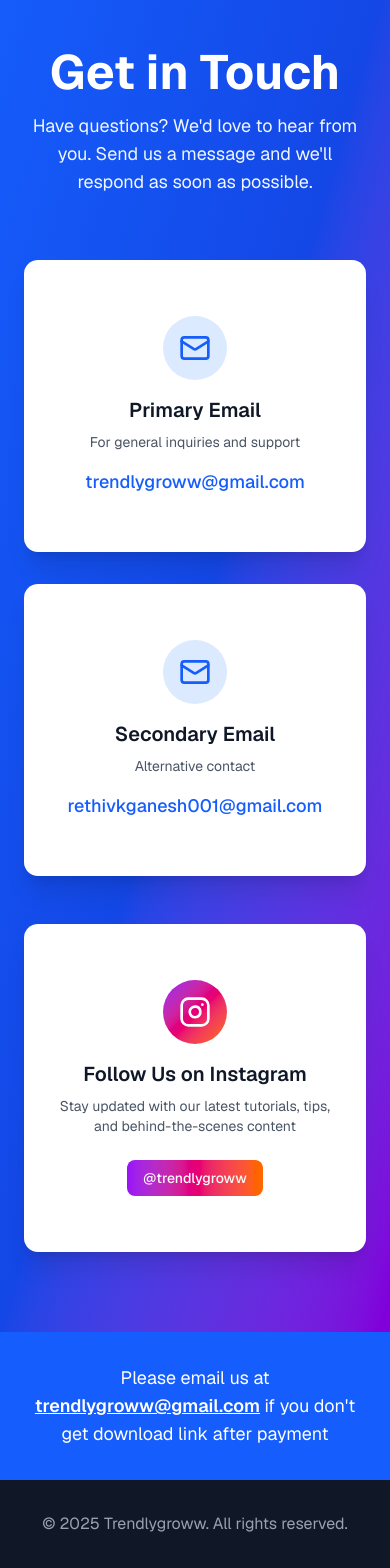
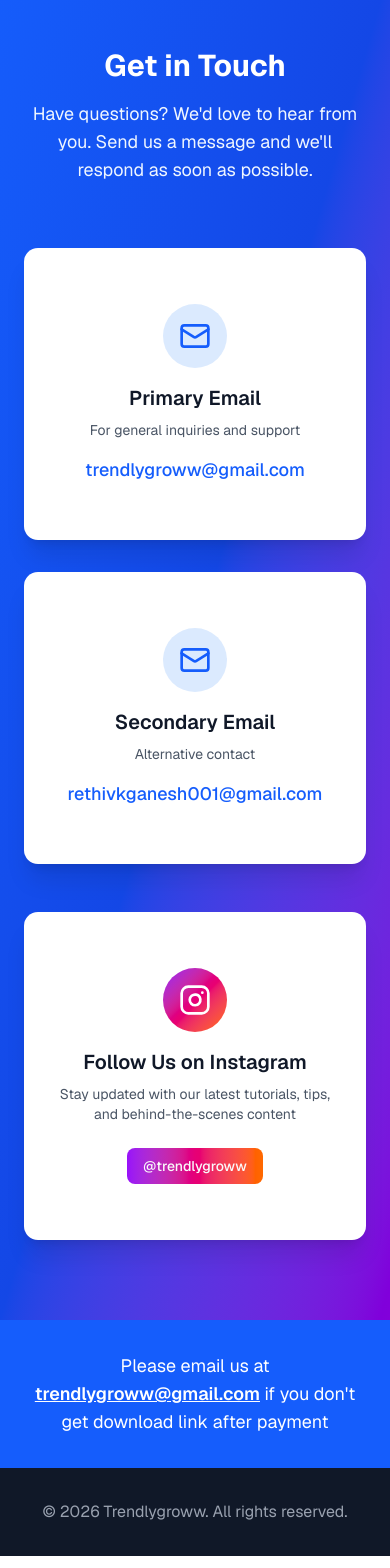
Before and after one commit to Meeranmk/trendly, a Next.js app: page /contact in a window 390 px wide. Shown: the part 105-1673 px from the top of the page. Built offline with nearby package versions, Linux system fonts and the light colour scheme.

Commit message:
Fix mobile text sizing and update copyright to 2026

```diff
--- a/app/contact/page.tsx
+++ b/app/contact/page.tsx
@@ -38,7 +38,7 @@ export default function ContactPage() {
             <section className="bg-gradient-to-br from-blue-600 via-blue-700 to-purple-700 py-20">
                 <div className="mx-auto max-w-4xl px-6">
                     <div className="text-center">
-                        <h1 className="text-balance text-5xl font-bold text-white">Get in Touch</h1>
+                        <h1 className="text-balance text-3xl font-bold text-white sm:text-4xl lg:text-5xl">Get in Touch</h1>
                         <p className="mt-4 text-lg text-blue-50">
                             Have questions? We'd love to hear from you. Send us a message and we'll respond as soon as possible.
                         </p>
@@ -133,7 +133,7 @@ export default function ContactPage() {
             {/* Footer */}
             <footer className="bg-gray-900 py-8">
                 <div className="mx-auto max-w-7xl px-6 text-center">
-                    <p className="text-gray-400">© 2025 Trendlygroww. All rights reserved.</p>
+                    <p className="text-gray-400">© 2026 Trendlygroww. All rights reserved.</p>
                 </div>
             </footer>
         </div>
--- a/app/faq/page.tsx
+++ b/app/faq/page.tsx
@@ -37,7 +37,7 @@ export default function FAQPage() {
             {/* FAQ Hero Section */}
             <section className="bg-gradient-to-br from-blue-600 via-blue-700 to-purple-700 py-20">
                 <div className="mx-auto max-w-4xl px-6 text-center">
-                    <h1 className="text-balance text-5xl font-bold text-white">Frequently Asked Questions</h1>
+                    <h1 className="text-balance text-3xl font-bold text-white sm:text-4xl lg:text-5xl">Frequently Asked Questions</h1>
                     <p className="mt-4 text-lg text-blue-50">
                         Find answers to common questions about our AI tools, pricing, and policies
                     </p>
@@ -120,7 +120,7 @@ export default function FAQPage() {
             {/* Footer */}
             <footer className="bg-gray-900 py-8">
                 <div className="mx-auto max-w-7xl px-6 text-center">
-                    <p className="text-gray-400">© 2025 Trendlygroww. All rights reserved.</p>
+                    <p className="text-gray-400">© 2026 Trendlygroww. All rights reserved.</p>
                 </div>
             </footer>
         </div>
--- a/app/page.tsx
+++ b/app/page.tsx
@@ -39,7 +39,7 @@ export default function TrendlygrowwPage() {
         <div className="mx-auto max-w-7xl px-6">
           <div className="grid gap-12 lg:grid-cols-2 lg:items-center">
             <div>
-              <h1 className="text-balance text-3xl font-bold leading-tight text-white lg:text-4xl">
+              <h1 className="text-balance text-2xl font-bold leading-tight text-white sm:text-3xl lg:text-5xl">
                 Latest Capcut Pro Video Editing Software Pre-Activated – With ALL A.I Tools, No Watermark, No Subscription Needed 💻📱
               </h1>
               <p className="mt-6 text-base text-blue-50">
@@ -64,7 +64,7 @@ export default function TrendlygrowwPage() {
       <section className="bg-gray-50 py-20">
         <div className="mx-auto max-w-7xl px-6">
           <div className="text-center">
-            <h2 className="text-balance text-4xl font-bold text-gray-900">Features Included In Software</h2>
+            <h2 className="text-balance text-3xl font-bold text-gray-900 sm:text-4xl">Features Included In Software</h2>
           </div>
           <div className="mt-16 grid gap-6 sm:grid-cols-2 lg:grid-cols-3">
             {[
@@ -92,7 +92,7 @@ export default function TrendlygrowwPage() {
       <section className="bg-gradient-to-br from-indigo-600 via-purple-600 to-indigo-700 py-20">
         <div className="mx-auto max-w-7xl px-6">
           <div className="text-center mb-12">
-            <h2 className="text-balance text-4xl font-bold text-white">100% Pre-Activated - NO Watermark</h2>
+            <h2 className="text-balance text-3xl font-bold text-white sm:text-4xl">100% Pre-Activated - NO Watermark</h2>
             <div className="mt-4 h-1 w-24 bg-amber-400 mx-auto"></div>
           </div>
 
@@ -172,7 +172,7 @@ export default function TrendlygrowwPage() {
       <section className="bg-white py-20">
         <div className="mx-auto max-w-7xl px-6">
           <div className="text-center mb-16">
-            <h2 className="text-balance text-4xl font-bold text-gray-900">What Our Customers Say</h2>
+            <h2 className="text-balance text-3xl font-bold text-gray-900 sm:text-4xl">What Our Customers Say</h2>
             <p className="mt-4 text-lg text-gray-600">Join thousands of satisfied creators</p>
           </div>
 
@@ -321,7 +321,7 @@ export default function TrendlygrowwPage() {
       {/* Footer */}
       <footer className="bg-gray-900 py-8">
         <div className="mx-auto max-w-7xl px-6 text-center">
-          <p className="text-gray-400">© 2025 Trendlygroww. All rights reserved.</p>
+          <p className="text-gray-400">© 2026 Trendlygroww. All rights reserved.</p>
         </div>
       </footer>
     </div>
--- a/app/payment/failure/page.tsx
+++ b/app/payment/failure/page.tsx
@@ -16,7 +16,7 @@ export default function PaymentFailurePage() {
                     <div className="mx-auto mb-4 flex h-20 w-20 items-center justify-center rounded-full bg-red-100">
                         <XCircle className="h-12 w-12 text-red-600" />
                     </div>
-                    <CardTitle className="text-3xl font-bold text-gray-900">Payment Failed</CardTitle>
+                    <CardTitle className="text-2xl font-bold text-gray-900 sm:text-3xl">Payment Failed</CardTitle>
                     <CardDescription className="mt-2 text-lg text-gray-600">
                         We couldn't process your payment
                     </CardDescription>
--- a/app/payment/success/page.tsx
+++ b/app/payment/success/page.tsx
@@ -19,7 +19,7 @@ function SuccessContent() {
                     <div className="mx-auto mb-4 flex h-20 w-20 items-center justify-center rounded-full bg-emerald-100">
                         <CheckCircle className="h-12 w-12 text-emerald-600" />
                     </div>
-                    <CardTitle className="text-3xl font-bold text-gray-900">Payment Successful!</CardTitle>
+                    <CardTitle className="text-2xl font-bold text-gray-900 sm:text-3xl">Payment Successful!</CardTitle>
                     <CardDescription className="mt-2 text-lg text-gray-600">
                         Thank you for subscribing to Trendlygroww
                     </CardDescription>
--- a/app/pricing/page.tsx
+++ b/app/pricing/page.tsx
@@ -154,7 +154,7 @@ export default function PricingPage() {
       <section className="bg-gray-50 py-20">
         <div className="mx-auto max-w-7xl px-6">
           <div className="text-center">
-            <h1 className="text-balance text-4xl font-bold text-gray-900">Choose Your Plan</h1>
+            <h1 className="text-balance text-3xl font-bold text-gray-900 sm:text-4xl">Choose Your Plan</h1>
             <p className="mt-4 text-pretty text-lg text-gray-600">
               Select the perfect plan for your learning journey. All plans include lifetime access to purchased courses.
             </p>
@@ -243,7 +243,7 @@ export default function PricingPage() {
       {/* Footer */}
       <footer className="bg-gray-900 py-8">
         <div className="mx-auto max-w-7xl px-6 text-center">
-          <p className="text-gray-400">© 2025 Trendlygroww. All rights reserved.</p>
+          <p className="text-gray-400">© 2026 Trendlygroww. All rights reserved.</p>
         </div>
       </footer>
     </div>
```
